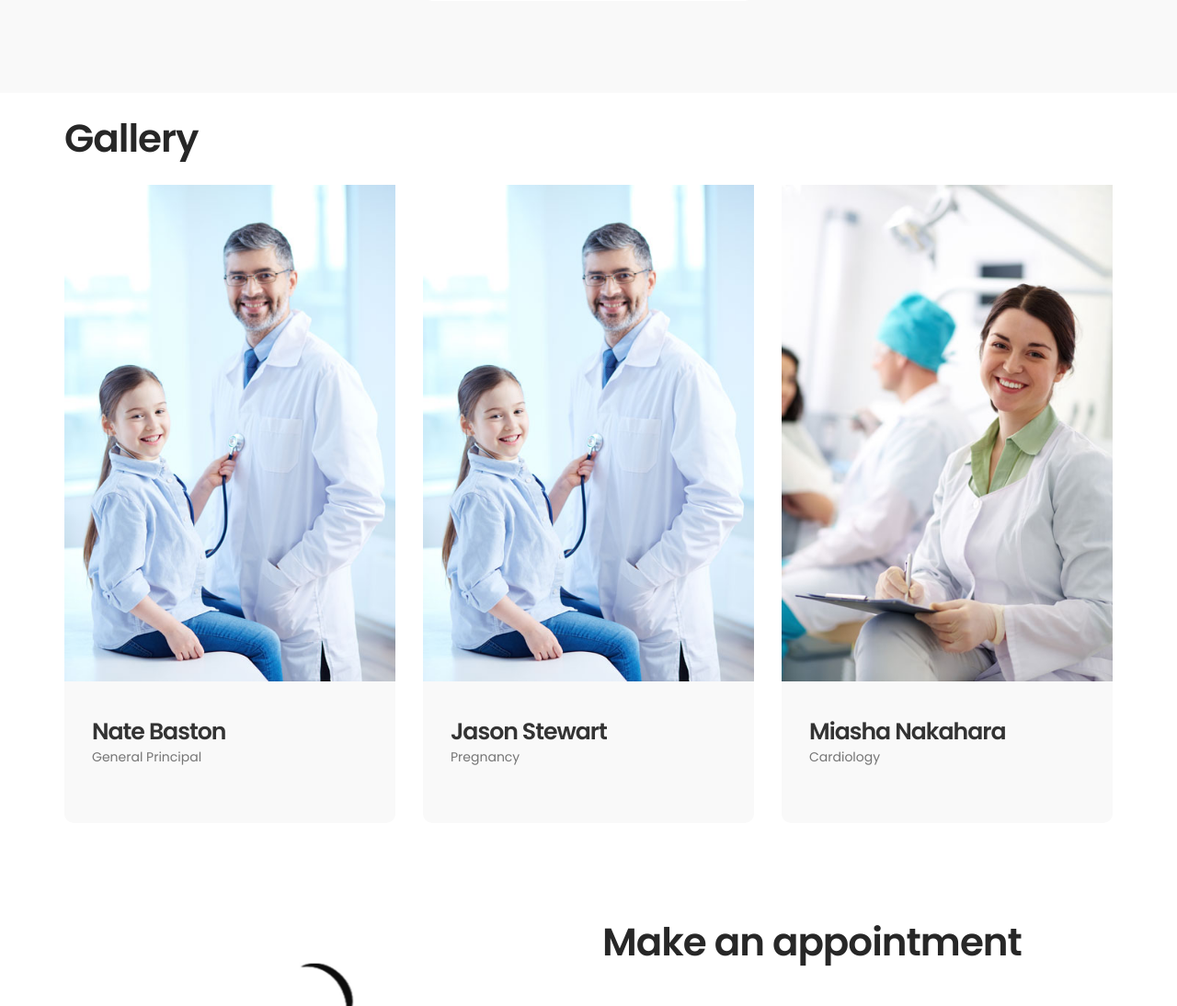
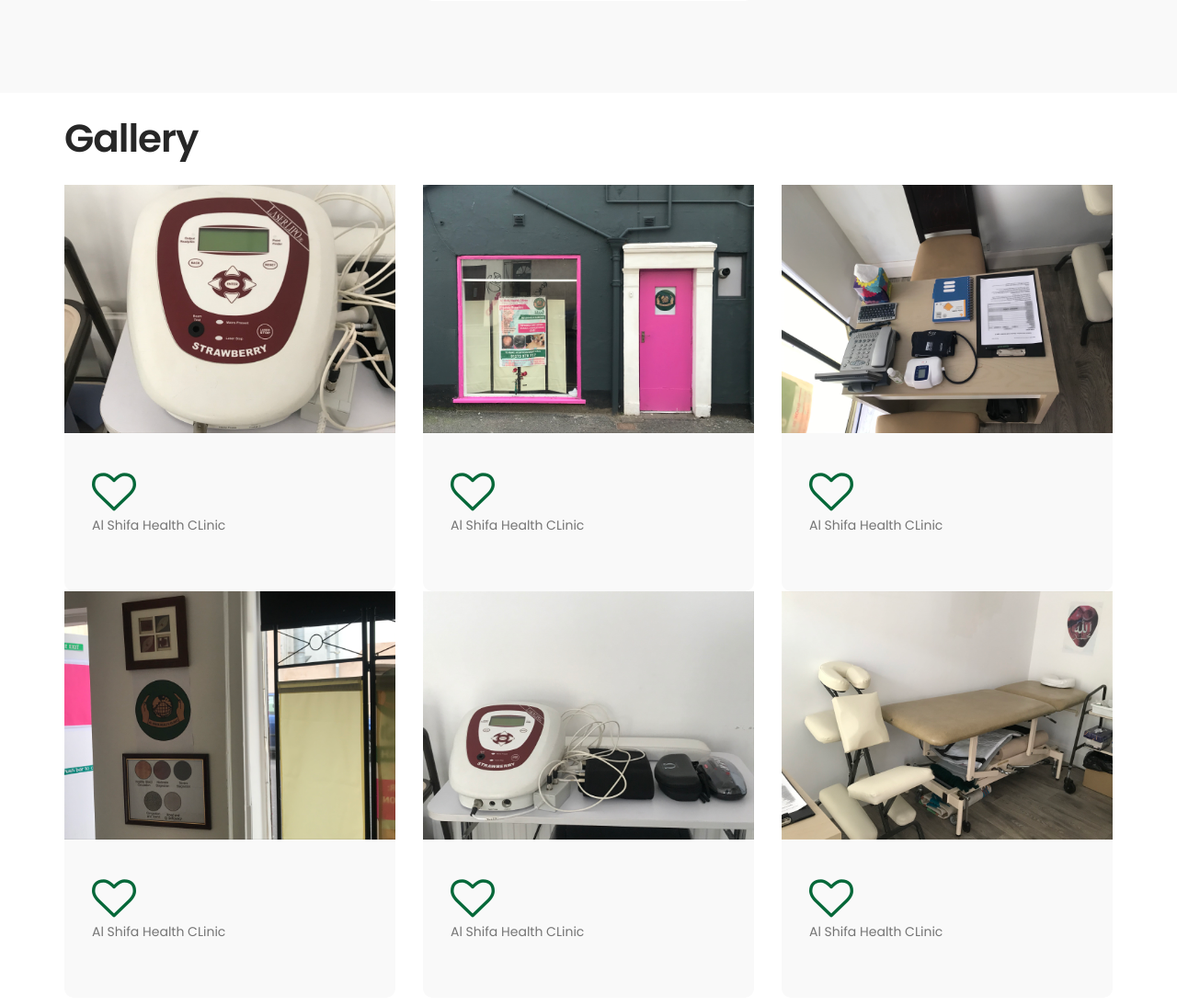
Before and after one commit to TouseefSabir/alshifa, a PHP site: page / in a window 1280 px wide. Shown: the part 3139-4233 px from the top of the page at 92% size. Run offline with PHP 8.4, Linux system fonts and the light colour scheme.

Commit message:
Almost done

```diff
--- a/includes/treatment.php
+++ b/includes/treatment.php
@@ -172,8 +172,8 @@
                               <img src="images/team-image1.jpg" class="img-responsive" alt="">
 
                                    <div class="team-info">
-                                        <h3>Nate Baston</h3>
-                                        <p>General Principal</p>
+                                   <h3><i class="fa fa-heart-o" style="font-size:48px;color:#056839"></i></h3>
+                                        <p>Al Shifa Health CLinic</p>
                                         <ul class="social-icon">
                                         <li><a href="#" class="fa fa-heart"></a></li>
                                         </ul>
@@ -184,11 +184,11 @@
 
                     <div class="col-md-4 col-sm-6">
                          <div class="team-thumb wow fadeInUp" data-wow-delay="0.4s">
-                              <img src="images/team-image1.jpg" class="img-responsive" alt="">
+                              <img src="images/team-image2.jpg" class="img-responsive" alt="">
 
                                    <div class="team-info">
-                                        <h3>Jason Stewart</h3>
-                                        <p>Pregnancy</p>
+                                   <h3><i class="fa fa-heart-o" style="font-size:48px;color:#056839"></i></h3>
+                                        <p>Al Shifa Health CLinic</p>
                                         <ul class="social-icon">
                                         <li><a href="#" class="fa fa-heart"></a></li>
                                         </ul>
@@ -202,8 +202,8 @@
                               <img src="images/team-image3.jpg" class="img-responsive" alt="">
 
                                    <div class="team-info">
-                                        <h3>Miasha Nakahara</h3>
-                                        <p>Cardiology</p>
+                                   <h3><i class="fa fa-heart-o" style="font-size:48px;color:#056839"></i></h3>
+                                        <p>Al Shifa Health CLinic</p>
                                         <ul class="social-icon">
                                              <li><a href="#" class="fa fa-heart"></a></li>
 
@@ -214,6 +214,56 @@
                     </div>
 
                </div>
+
+               <div class="row">
+
+               <div class="col-md-4 col-sm-6">
+                         <div class="team-thumb wow fadeInUp" data-wow-delay="0.6s">
+                              <img src="images/team-image4.jpg" class="img-responsive" alt="">
+
+                                   <div class="team-info">
+                                   <h3><i class="fa fa-heart-o" style="font-size:48px;color:#056839"></i></h3>
+                                        <p>Al Shifa Health CLinic</p>
+                                        <ul class="social-icon">
+                                             <li><a href="#" class="fa fa-heart"></a></li>
+
+                                        </ul>
+                                   </div>
+
+                         </div>
+                    </div><div class="col-md-4 col-sm-6">
+                         <div class="team-thumb wow fadeInUp" data-wow-delay="0.6s">
+                              <img src="images/team-image5.jpg" class="img-responsive" alt="">
+
+                                   <div class="team-info">
+                                   <h3><i class="fa fa-heart-o" style="font-size:48px;color:#056839"></i></h3>
+                                        <p>Al Shifa Health CLinic</p>
+                                        <ul class="social-icon">
+                                             <li><a href="#" class="fa fa-heart"></a></li>
+
+                                        </ul>
+                                   </div>
+
+                         </div>
+                    </div><div class="col-md-4 col-sm-6">
+                         <div class="team-thumb wow fadeInUp" data-wow-delay="0.6s">
+                              <img src="images/team-image6.jpg" class="img-responsive" alt="">
+
+                                   <div class="team-info">
+                                        <h3><i class="fa fa-heart-o" style="font-size:48px;color:#056839"></i></h3>
+                                        <p>Al Shifa Health CLinic</p>
+                                        <ul class="social-icon">
+                                             <li><a href="#" class="fa fa-heart"></a></li>
+
+                                        </ul>
+                                   </div>
+
+                         </div>
+                    </div>
+
+
+               </div>
+
           </div>
      </section>
 
```
Also changed, not shown: images/team-image1.jpg, images/team-image2.jpg (added), images/team-image3.jpg, images/team-image4.jpg (added), images/team-image5.jpg (added), images/team-image6.jpg (added).
